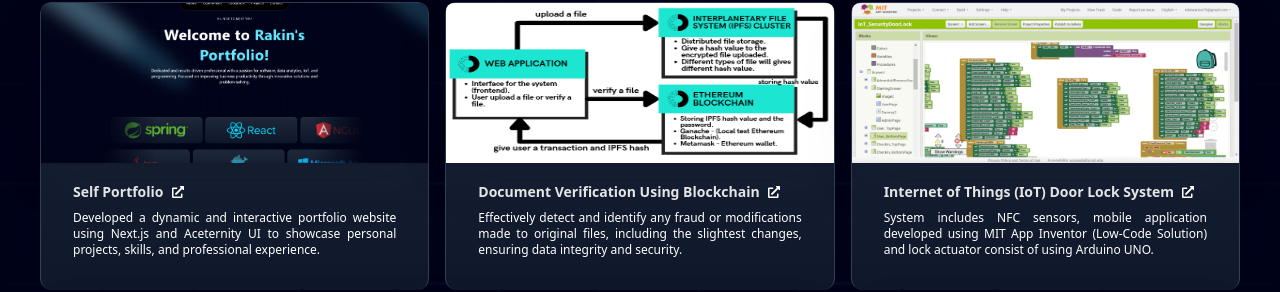
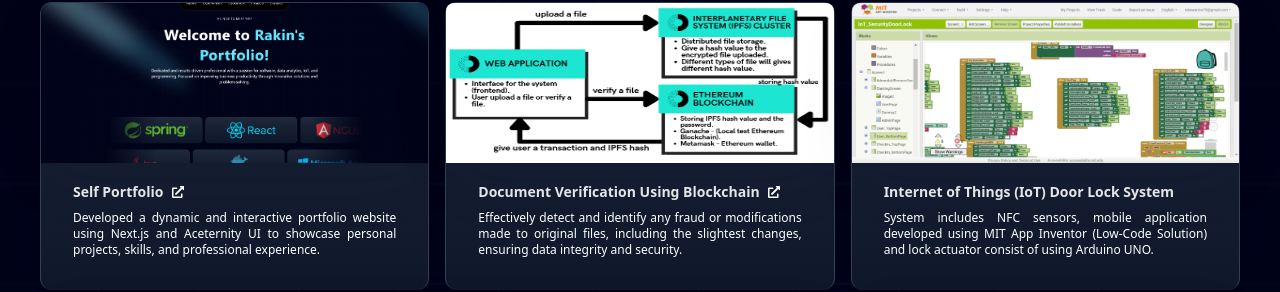
Before and after one commit to Ryukizo79/portfolionextjs, a Next.js app: page / in a window 1280 px wide. Shown: the part 3618-3910 px from the top of the page. Built offline with nearby package versions, Linux system fonts and the light colour scheme.

Commit message:
update if no link no icon

```diff
--- a/components/Achievements.tsx
+++ b/components/Achievements.tsx
@@ -55,7 +55,7 @@ const Achievements = () => {
         </div>,
       className: "md:col-span-1",
       icon:'',
-      link: 'https://iotdoorlock.com',
+      link: '',
     },
     {
       title: "AWS re/Start Graduate",
--- a/components/ui/BentoGrid.tsx
+++ b/components/ui/BentoGrid.tsx
@@ -53,6 +53,7 @@ export const BentoGridItem = ({
             {title}
           </div>
           <div className="">
+            {link && (
               <a
                 href={link}
                 target="_blank"
@@ -61,6 +62,8 @@ export const BentoGridItem = ({
               >
                 <FaExternalLinkAlt />
               </a>
+            )}
+
           </div>
         </div>
         <div className="text-justify text-white text-xs ">
```
Lines whose indentation alone changed are shown as unchanged.
